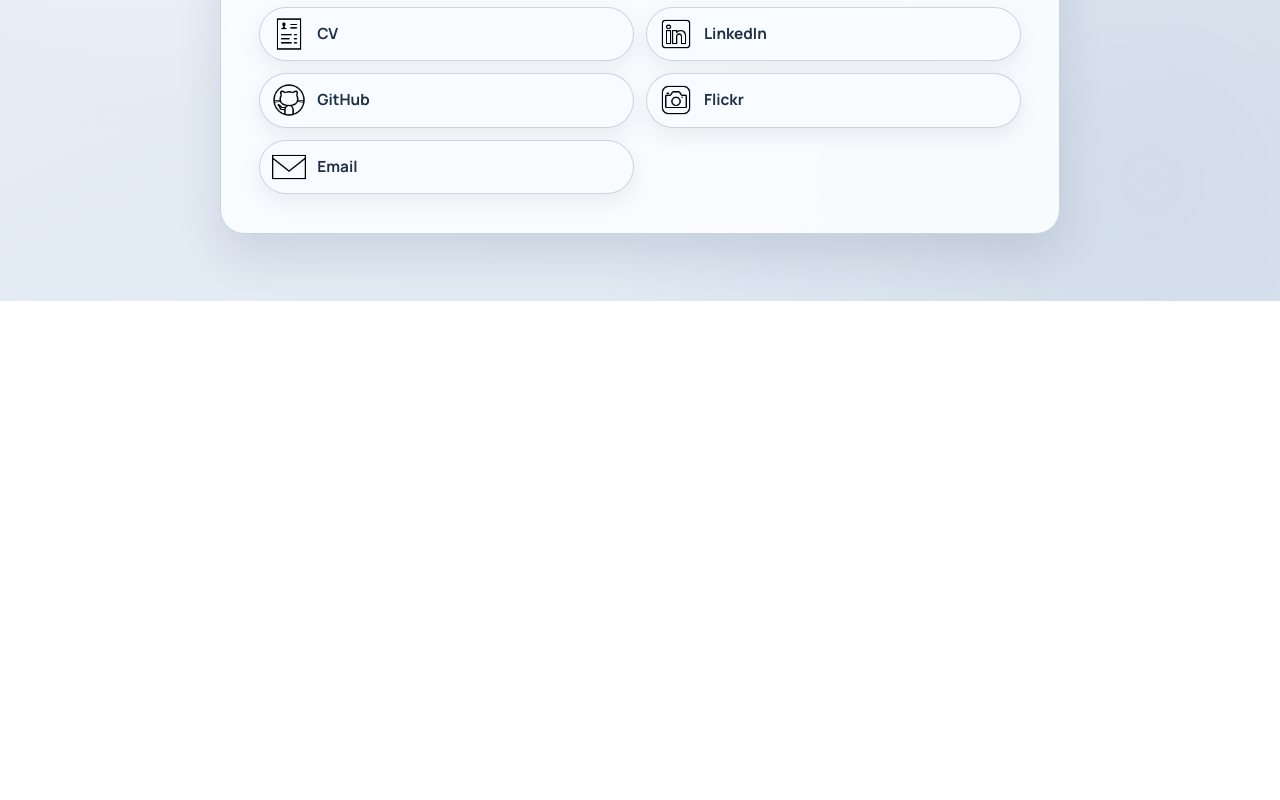
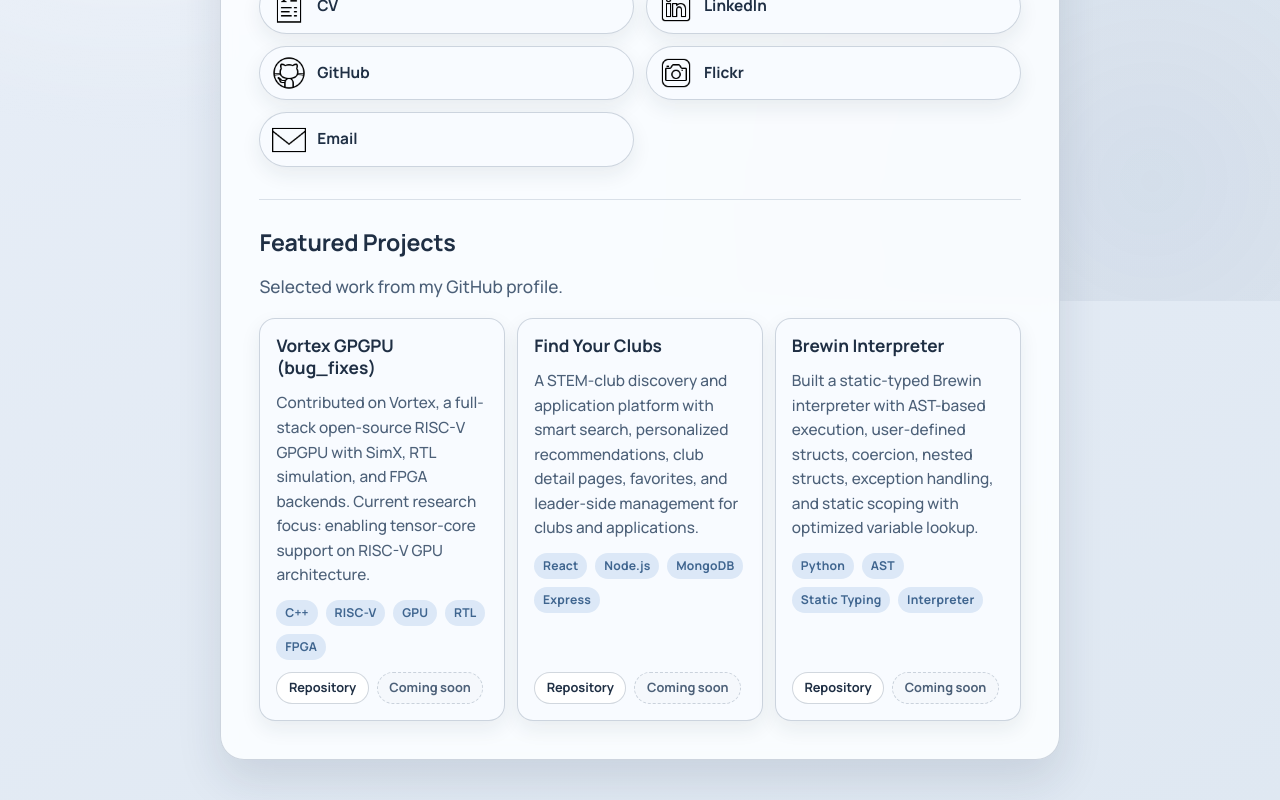
Before and after one commit to EricSongXinLe/personal-website, a React (Vite) app: page / in a window 1280 px wide. Shown: the part 499-1299 px from the top of the page. Before the commit the page ends 800 px from the top, so only its background shows below. Built offline with nearby package versions, Linux system fonts and the light colour scheme.

Commit message:
add project showcase

```diff
--- a/src/App.css
+++ b/src/App.css
@@ -82,7 +82,8 @@ body::before {
   grid-template-areas:
     'hero profile'
     'about profile'
-    'links links';
+    'links links'
+    'projects projects';
   gap: var(--space-6);
   background: var(--surface);
   border: 1px solid var(--border);
@@ -115,6 +116,20 @@ body::before {
   grid-area: links;
   border-top: 1px solid rgba(84, 110, 141, 0.2);
   padding-top: var(--space-5);
+}
+
+.projects-section {
+  grid-area: projects;
+  border-top: 1px solid rgba(84, 110, 141, 0.2);
+  padding-top: var(--space-5);
+}
+
+.projects-header {
+  margin-bottom: var(--space-4);
+}
+
+.projects-subtitle {
+  margin-top: var(--space-2);
 }
 
 .language-selector {
@@ -249,6 +264,93 @@ p {
   gap: var(--space-3);
 }
 
+.projects-grid {
+  display: grid;
+  grid-template-columns: repeat(3, minmax(0, 1fr));
+  gap: var(--space-3);
+}
+
+.project-card {
+  display: flex;
+  flex-direction: column;
+  gap: var(--space-3);
+  min-height: 100%;
+  border: 1px solid var(--border);
+  border-radius: var(--radius-md);
+  background: var(--surface-strong);
+  box-shadow: var(--shadow-sm);
+  padding: var(--space-4);
+}
+
+.project-card h3 {
+  margin: 0;
+  font-size: 1.08rem;
+  line-height: 1.3;
+  color: var(--text-strong);
+}
+
+.project-card p {
+  margin: 0;
+  font-size: 0.96rem;
+  line-height: 1.6;
+}
+
+.project-tech-list {
+  list-style: none;
+  display: flex;
+  flex-wrap: wrap;
+  gap: var(--space-2);
+  margin: 0;
+  padding: 0;
+}
+
+.project-tech-list li {
+  font-size: 0.76rem;
+  font-weight: 700;
+  letter-spacing: 0.02em;
+  color: var(--accent);
+  background: var(--accent-soft);
+  border-radius: 999px;
+  padding: 0.2rem 0.55rem;
+}
+
+.project-actions {
+  margin-top: auto;
+  display: flex;
+  align-items: center;
+  gap: var(--space-2);
+  flex-wrap: wrap;
+}
+
+.project-actions a,
+.project-soon {
+  display: inline-flex;
+  align-items: center;
+  justify-content: center;
+  min-height: 2rem;
+  border-radius: 999px;
+  padding: 0.22rem 0.72rem;
+  font-size: 0.8rem;
+  font-weight: 700;
+  text-decoration: none;
+}
+
+.project-actions a {
+  color: var(--text-strong);
+  border: 1px solid var(--border);
+  background: #ffffff;
+}
+
+.project-actions a:hover {
+  background: var(--accent-soft);
+}
+
+.project-soon {
+  color: var(--text-muted);
+  border: 1px dashed var(--border);
+  background: #f5f8fc;
+}
+
 .link-pill {
   display: inline-flex;
   align-items: center;
@@ -303,6 +405,7 @@ p {
 }
 
 .links a:focus-visible,
+.project-actions a:focus-visible,
 .language-button:focus-visible,
 .dropdown button:focus-visible {
   outline: 2px solid var(--accent);
@@ -339,12 +442,19 @@ p {
       'hero'
       'profile'
       'about'
-      'links';
+      'links'
+      'projects';
     gap: var(--space-5);
   }
 
   .profile {
     justify-self: start;
+  }
+}
+
+@media (max-width: 1023px) {
+  .projects-grid {
+    grid-template-columns: repeat(2, minmax(0, 1fr));
   }
 }
 
@@ -373,6 +483,10 @@ p {
     grid-template-columns: 1fr;
   }
 
+  .projects-grid {
+    grid-template-columns: 1fr;
+  }
+
   .link-pill {
     width: 100%;
   }
--- a/src/App.jsx
+++ b/src/App.jsx
@@ -2,6 +2,7 @@ import React, { useEffect, useRef, useState } from 'react';
 import './App.css';
 import { useTranslation } from 'react-i18next';
 import './i18n';
+import { featuredProjects } from './data/featuredProjects';
 
 function App() {
   const { t, i18n } = useTranslation();
@@ -72,6 +73,7 @@ function App() {
   const baseUrl = import.meta.env.BASE_URL || '/';
   const normalizedBase = baseUrl.endsWith('/') ? baseUrl : `${baseUrl}/`;
   const getAssetPath = (assetPath) => `${normalizedBase}${assetPath.replace(/^\//, '')}`;
+  const currentLang = language.startsWith('zh') ? 'zh' : 'en';
 
   const profileLinks = [
     {
@@ -105,6 +107,8 @@ function App() {
       external: false,
     },
   ];
+
+  const projectsToShow = featuredProjects.filter((project) => project.featured).slice(0, 3);
 
   return (
     <div className="page-shell">
@@ -200,6 +204,38 @@ function App() {
             ))}
           </div>
         </section>
+
+        <section className="projects-section" aria-labelledby="projects-title">
+          <div className="projects-header">
+            <h2 id="projects-title">{t('projectsTitle')}</h2>
+            <p className="projects-subtitle">{t('projectsSubtitle')}</p>
+          </div>
+          <div className="projects-grid">
+            {projectsToShow.map((project) => (
+              <article key={project.id} className="project-card">
+                <h3>{project.name}</h3>
+                <p>{project.summary[currentLang]}</p>
+                <ul className="project-tech-list" aria-label={`${project.name} tech stack`}>
+                  {project.tech.map((techItem) => (
+                    <li key={techItem}>{techItem}</li>
+                  ))}
+                </ul>
+                <div className="project-actions">
+                  <a href={project.repoUrl} target="_blank" rel="noopener noreferrer">
+                    {t('projectRepoLabel')}
+                  </a>
+                  {project.demoUrl ? (
+                    <a href={project.demoUrl} target="_blank" rel="noopener noreferrer">
+                      {t('projectDemoLabel')}
+                    </a>
+                  ) : (
+                    <span className="project-soon">{t('projectComingSoonLabel')}</span>
+                  )}
+                </div>
+              </article>
+            ))}
+          </div>
+        </section>
       </main>
     </div>
   );
--- /dev/null
+++ b/src/data/featuredProjects.js
@@ -0,0 +1,38 @@
+export const featuredProjects = [
+  {
+    id: 'project-1',
+    name: 'Vortex GPGPU (bug_fixes)',
+    summary: {
+      en: 'Contributed on Vortex, a full-stack open-source RISC-V GPGPU with SimX, RTL simulation, and FPGA backends. Current research focus: enabling tensor-core support on RISC-V GPU architecture.',
+      zh: '在 Vortex GPGPU 模拟器上进行开发。Vortex 是一个全栈开源 RISC-V GPGPU，支持 C++ SimX仿真、RTL 仿真和 FPGA 后端。当前研究重点是探索在 RISC-V GPU 上支持 tensor core。',
+    },
+    tech: ['C++', 'RISC-V', 'GPU', 'RTL', 'FPGA'],
+    repoUrl: 'https://github.com/vortexgpgpu/vortex/tree/bug_fixes',
+    demoUrl: '',
+    featured: true,
+  },
+  {
+    id: 'project-2',
+    name: 'Find Your Clubs',
+    summary: {
+      en: 'A STEM-club discovery and application platform with smart search, personalized recommendations, club detail pages, favorites, and leader-side management for clubs and applications.',
+      zh: '一个面向 STEM 社团的信息导航与申请平台，支持智能搜索、个性化推荐、社团详情、收藏功能，以及社团负责人端的社团与申请管理。',
+    },
+    tech: ['React', 'Node.js', 'MongoDB', 'Express'],
+    repoUrl: 'https://github.com/EricSongXinLe/find_your_clubs',
+    demoUrl: '',
+    featured: true,
+  },
+  {
+    id: 'project-3',
+    name: 'Brewin Interpreter',
+    summary: {
+      en: 'Built a static-typed Brewin interpreter with AST-based execution, user-defined structs, coercion, nested structs, exception handling, and static scoping with optimized variable lookup.',
+      zh: '实现了支持静态类型的 Brewin 解释器，包含基于 AST 的执行流程、用户自定义结构体、类型转换、嵌套结构体、异常处理以及静态作用域优化查找。',
+    },
+    tech: ['Python', 'AST', 'Static Typing', 'Interpreter'],
+    repoUrl: 'https://github.com/EricSongXinLe/Brewin_Interpreter',
+    demoUrl: '',
+    featured: true,
+  },
+];
--- a/src/locales/en.json
+++ b/src/locales/en.json
@@ -5,6 +5,11 @@
   "aboutMe": "About Me",
   "description": "I'm a junior at UCLA studying Computer Engineering, and a photography hobbyist!",
   "linksTitle": "Connect",
+  "projectsTitle": "Featured Projects",
+  "projectsSubtitle": "Selected work from my GitHub profile.",
+  "projectRepoLabel": "Repository",
+  "projectDemoLabel": "Live Demo",
+  "projectComingSoonLabel": "Coming soon",
   "languageLabel": "Language",
   "headshotAlt": "Eric portrait",
   "linksLabel": "Contact and profile links",
--- a/src/locales/zh.json
+++ b/src/locales/zh.json
@@ -5,6 +5,11 @@
   "aboutMe": "关于我",
   "description": "我是 UCLA 的计算机工程专业大三学生，也是一名摄影爱好者！",
   "linksTitle": "联系我",
+  "projectsTitle": "精选项目",
+  "projectsSubtitle": "来自 GitHub 主页的代表性项目。",
+  "projectRepoLabel": "仓库",
+  "projectDemoLabel": "在线演示",
+  "projectComingSoonLabel": "即将上线",
   "languageLabel": "语言",
   "headshotAlt": "Eric 头像",
   "linksLabel": "联系方式与主页链接",
```
Also changed, not shown: 1 other file (tests, documents, lock files or other folders).
